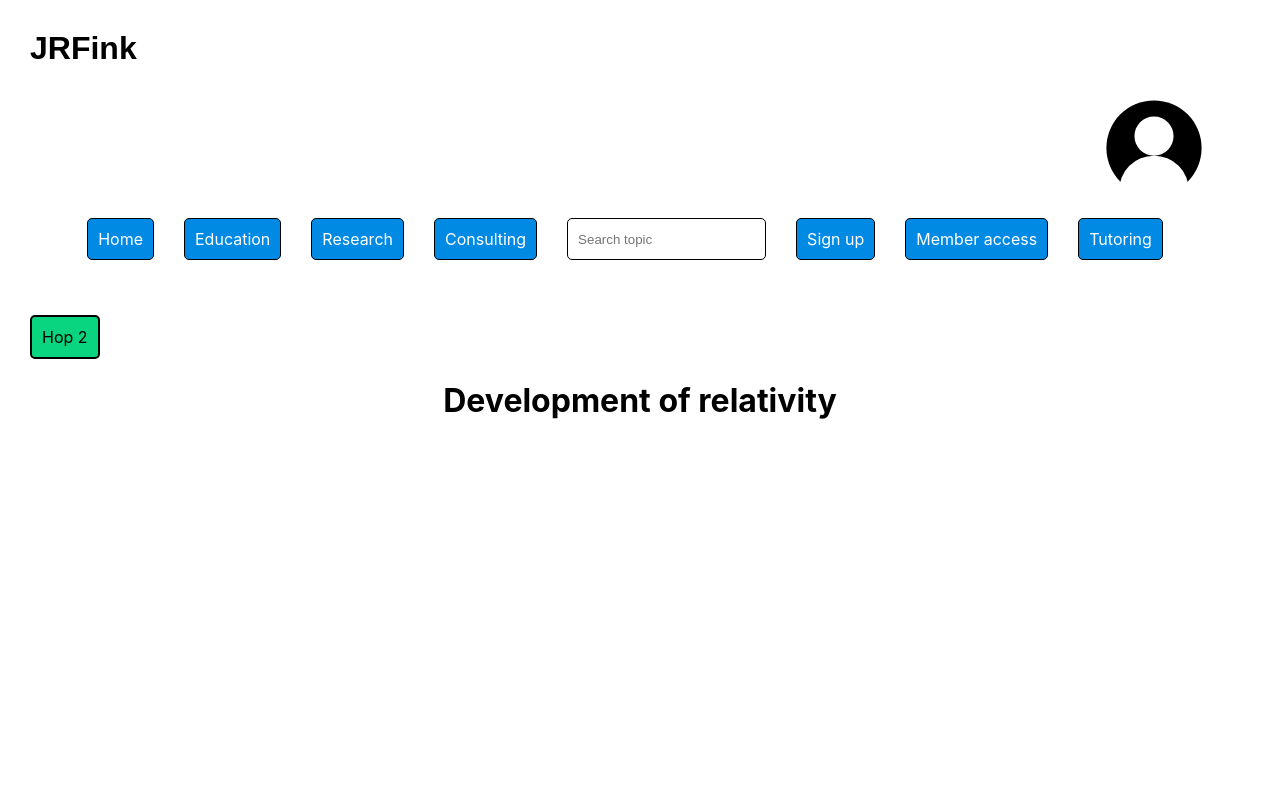
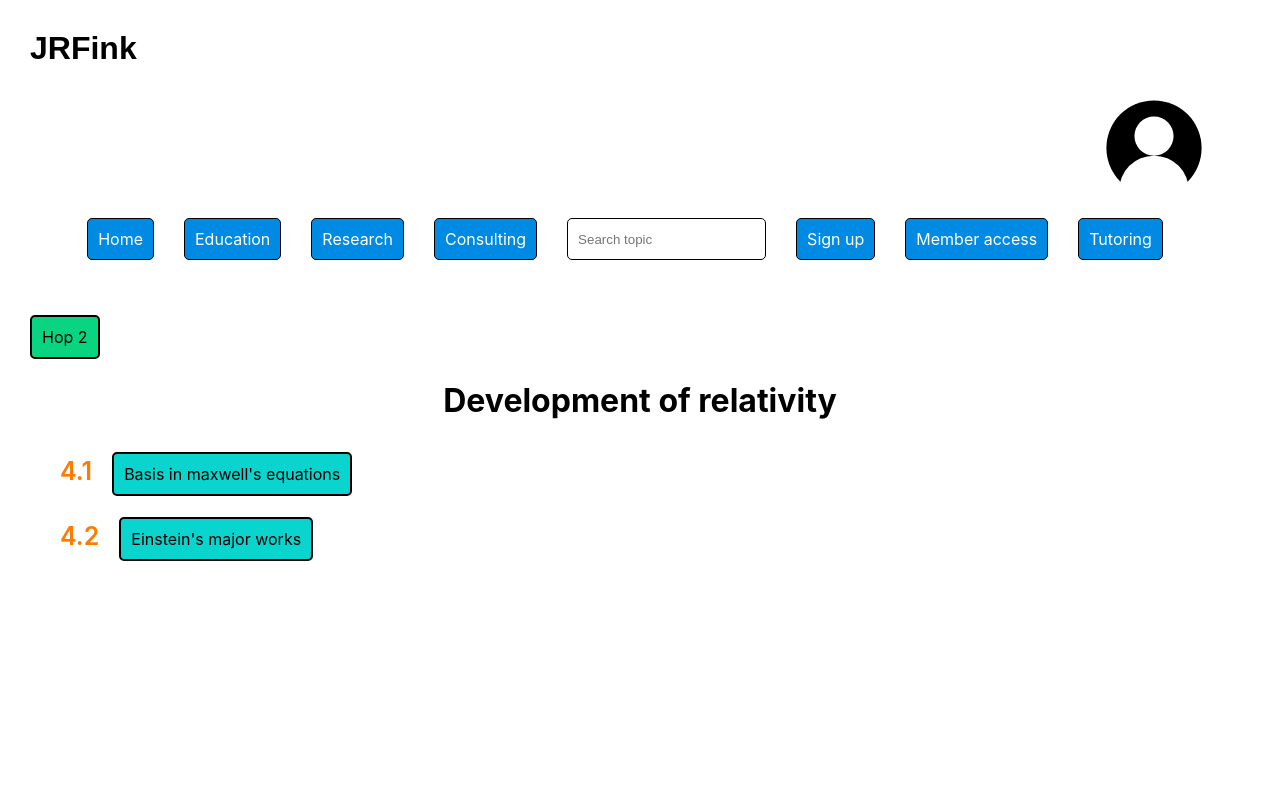
Before and after one commit to JRFink/jrfphyspagesnew, a Next.js app: page /education/hop2/rel in a window 1280 px wide. Shown: the top 800 px of the page. Built offline with nearby package versions, Linux system fonts and the light colour scheme.

Commit message:
Update index.tsx

```diff
--- a/pages/education/hop2/rel/index.tsx
+++ b/pages/education/hop2/rel/index.tsx
@@ -9,6 +9,20 @@ const Rel = () => {
         <h1 className={style.centerText}>
             Development of relativity
         </h1>
+            <h2 className={style.numberLink}>
+                 4.1
+             </h2>
+             <Link href="/education/hop2/rel/max" className={style.generalLink}>
+                 Basis in maxwell&#39;s equations
+             </Link>
+             <br />
+             <h2 className={style.numberLink}>
+                 4.2
+             </h2>
+             <Link href="/education/hop2/rel/ein" className={style.generalLink}>
+                 Einstein&#39;s major works
+             </Link>
+             <br />
        </>
     );
 }
```
